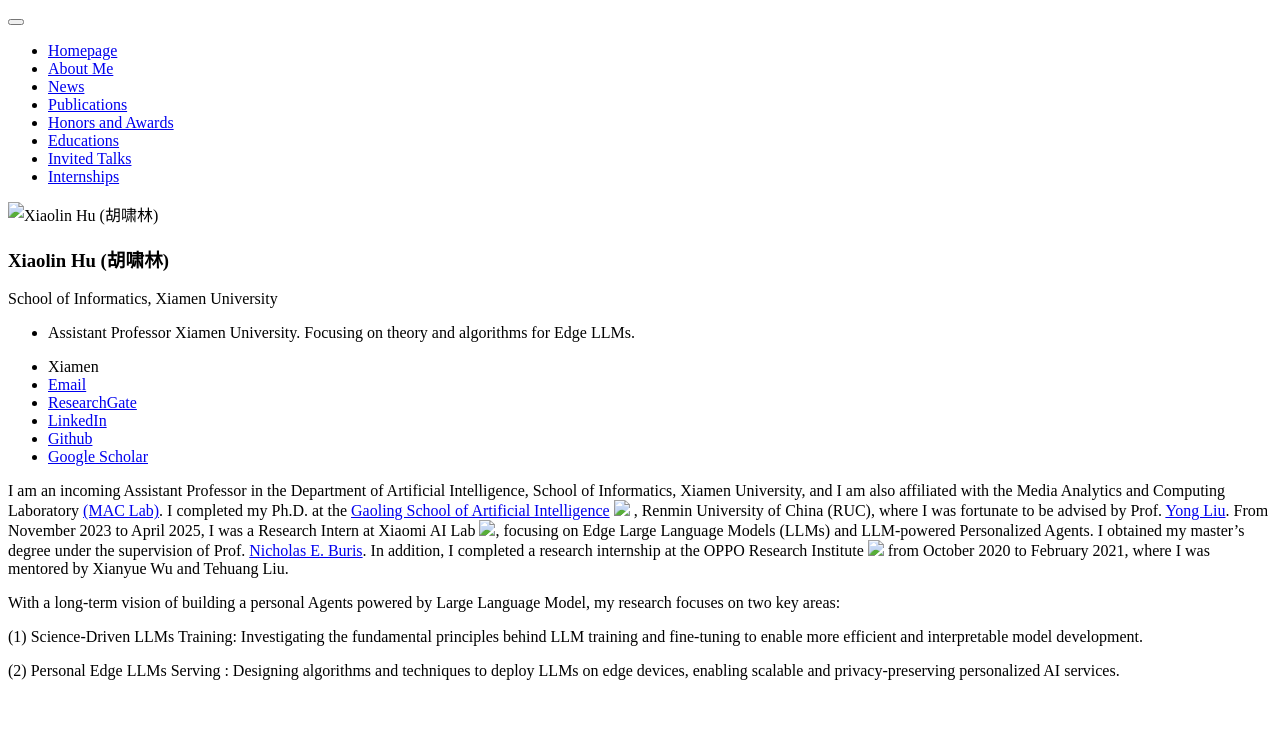
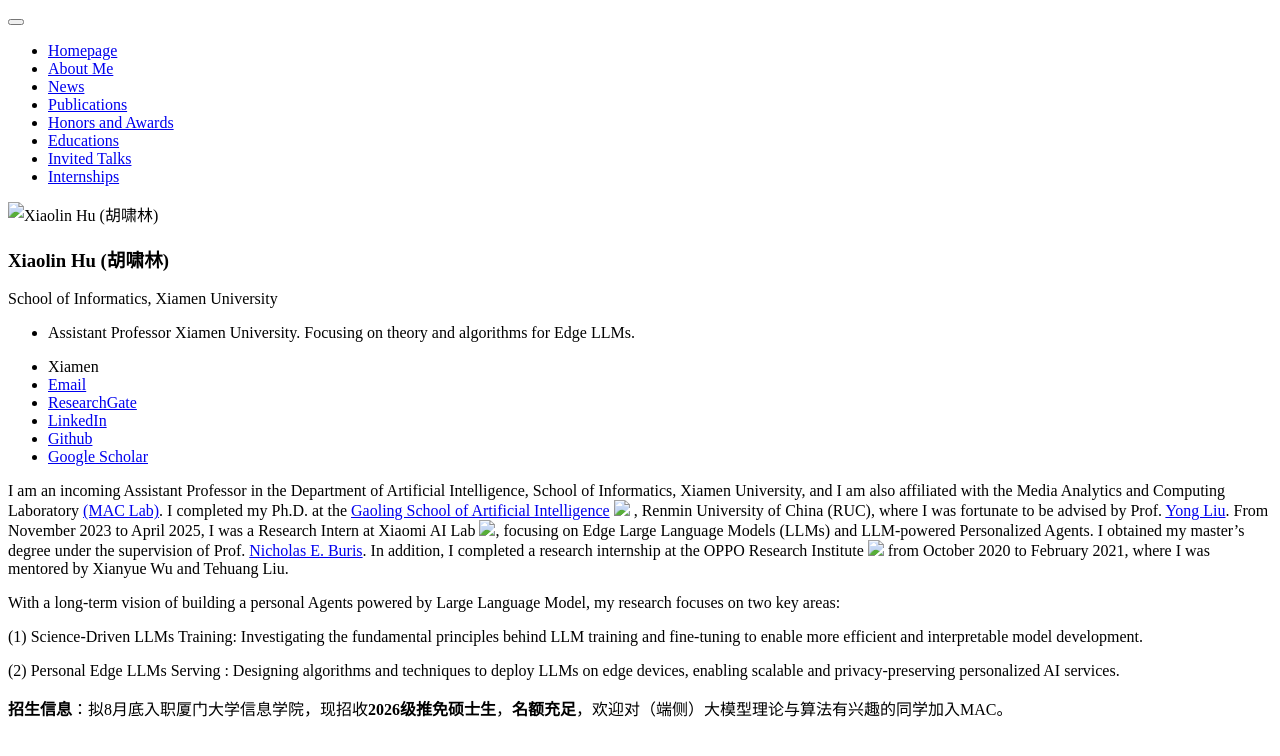
Before and after one commit to hsiaolinhu/hsiaolinhu.github.io, a Jekyll site: the page built from _pages/includes/intro.md, in a window 1280 px wide. Shown: the top 756 px of the page. Built offline with Jekyll 4.4.1, drawn with Linux system fonts in a browser that asks for light colours; our own code applies the rules of GitHub Pages for plain Markdown files.

Commit message:
Update intro.md

```diff
--- a/_pages/includes/intro.md
+++ b/_pages/includes/intro.md
@@ -33,7 +33,9 @@ Toward the long vision of building a human-centered application ecosystem based
 
 <!-- to study efficient method for deploying LLMs on edge devices and the communication challenges arising from large-scale agents. to guide human-centered model development  -->
 
-<!-- I won the [Shanghai University President Scholarship](https://news.shu.edu.cn/info/1021/47992.htm) (The highest honor among the scholarships at Shanghai University).    -->
+**招生信息**：拟8月底入职厦门大学信息学院，现招收**2026级推免硕士生**，**名额充足**，欢迎对（端侧）大模型理论与算法有兴趣的同学加入MAC。
+
+<!-- [Shanghai University President Scholarship](https://news.shu.edu.cn/info/1021/47992.htm) (The highest honor among the scholarships at Shanghai University). -->
 
 <!-- I have a signal processing background, my current research interests include the theory and methods of Federated Learning and Optimization. -->
 
```
